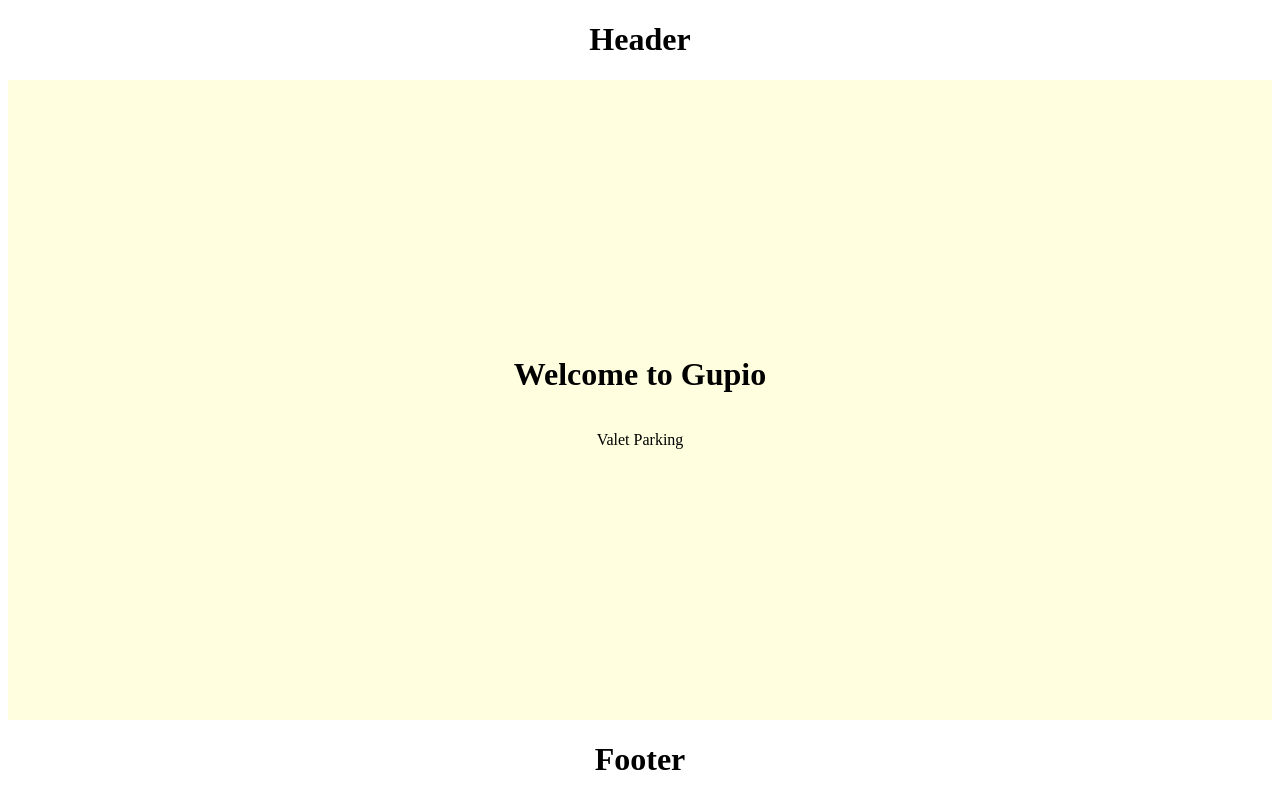
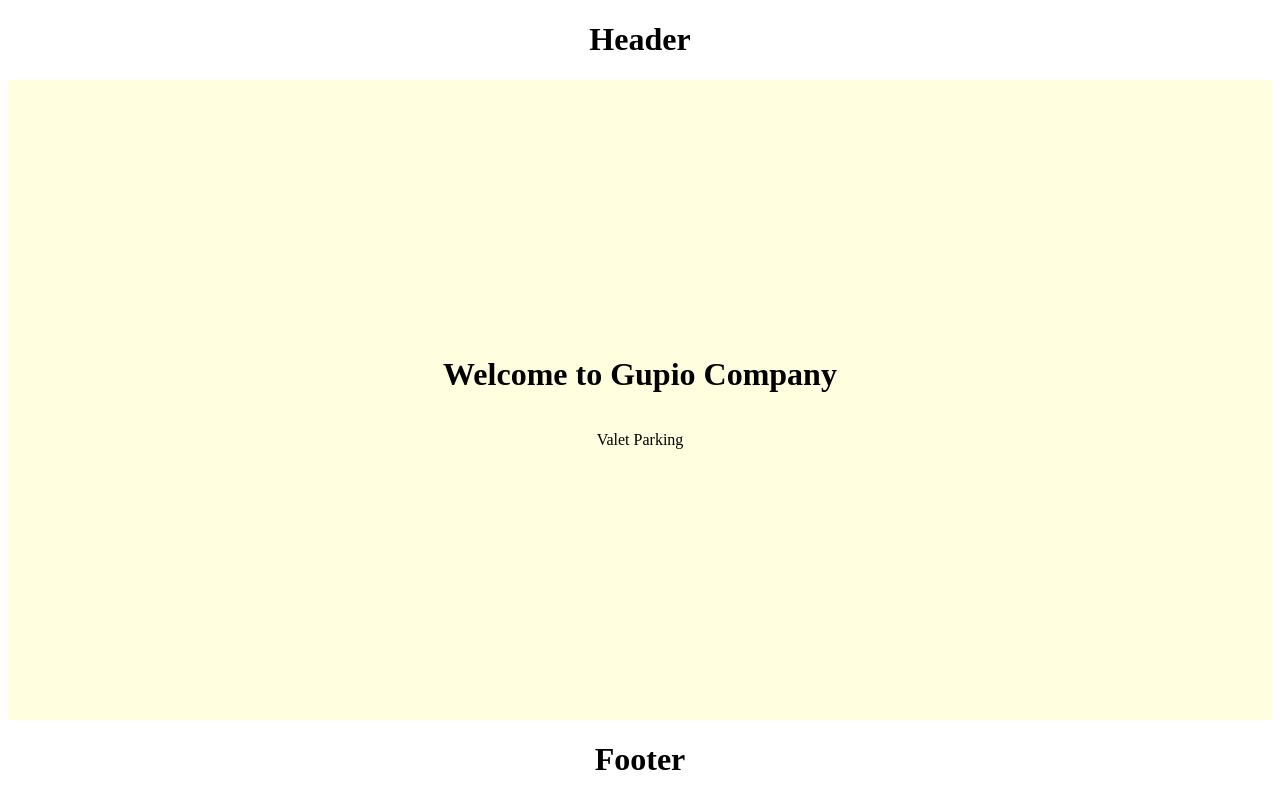
Before and after one commit to EAGALA-Z/practice-github, a React (Vite) app: page / in a window 1280 px wide. Built offline with nearby package versions, Linux system fonts and the light colour scheme.

Commit message:
five commit

```diff
--- a/src/App.tsx
+++ b/src/App.tsx
@@ -10,7 +10,7 @@ function App() {
     <>
       <Header />
       <div className="App">
-        <h1>Welcome to Gupio</h1>
+        <h1>Welcome to Gupio Company</h1>
         <Para/>
       </div>
       <Footer />
```
